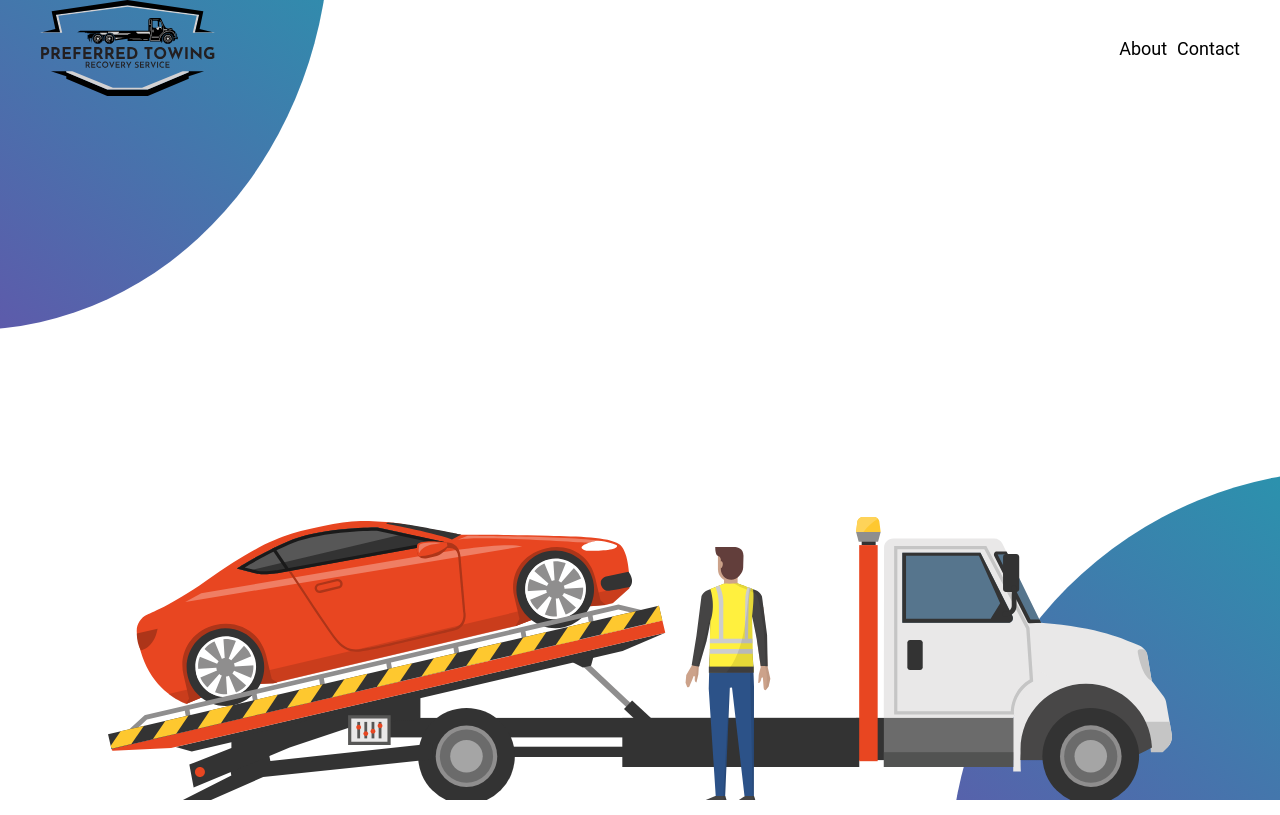
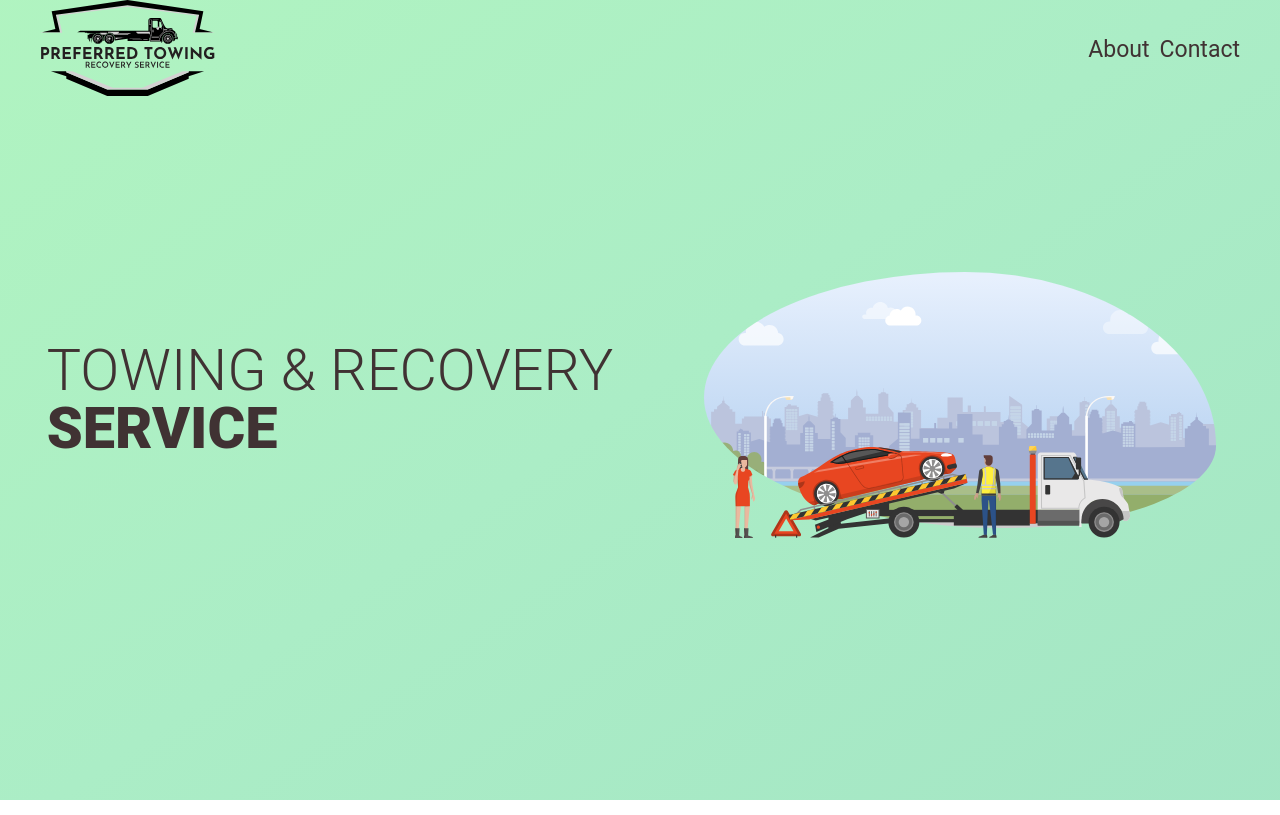
Before and after one commit to mememoomoo/preferred-towing, a plain HTML site: page index.html in a window 1280 px wide. Shown: the top 815 px of the page. Drawn offline with Linux system fonts and the light colour scheme.

Commit message:
Animation work
Completed header image animation. Background blob animation. Inside blob SVG animation of the clouds. Header background animation is being picky.

```diff
--- a/assets/css/style.css
+++ b/assets/css/style.css
@@ -108,35 +108,27 @@
 
 /* Global */
 :root {
-  --black: #000000;
-  --white: #ffffff;
-  --primary-color: blue;
-  --secondary-color: red;
-  --highlight-color: yellow;
+  --black: #403233;
+  --white: #F19A3E;
+  --primary-color: #98D9C2;
+  --secondary-color: #ABEDC6;
+  --highlight-color: #B9FFB7;
+}
 
-  --header-font: "sans-serif";
-  --header-font-size: 34px;
-  --header-font-weight: 800;
-  --header-font-color: var(--black);
-  --header-font-transform: uppercase;
-  --header-font-style: normal;
-
-  --body-font: "Roboto", sans-serif;
-  --body-font-size: 18px;
-  --body-font-weight: 400;
-  --body-font-color: var(--black);
-  --body-font-style: normal;
+body {
+  font-size: 10px
 }
 
 h1,
 h2,
 h3 {
-  font-family: var(--header-font);
-  font-size: var(--header-font-size);
-  font-weight: var(--header-font-weight);
-  color: var(--header-font-color);
-  text-transform: var(--header-font-transform);
-  font-style: var(--header-font-style);
+  font-family: "Roboto", sans-serif;;
+  font-size: 2.4em;
+  font-weight: 800;
+  color: var(--black);
+  text-transform: uppercase;
+  font-style: normal;
+  text-decoration: none;
 }
 
 a,
@@ -144,11 +136,11 @@ a:visited,
 a:focus,
 a:hover,
 body {
-  font-family: var(--body-font);
-  font-size: var(--body-font-size);
-  font-weight: var(--body-font-weight);
-  color: var(--body-font-color);
-  font-style: var(--body-font-style);
+  font-family: "Roboto", sans-serif;
+  font-size: 1.2em;
+  font-weight: 400;
+  color: var(--black);
+  font-style: normal;
   text-decoration: none;
 }
 
@@ -235,7 +227,8 @@ body {
     }
     .logo-wrapper {
       flex: 100%;
-      width: auto
+      display: flex;
+      justify-content: center;
     }
 
     .menu-wrapper {
@@ -261,49 +254,97 @@ body {
 
 /* Header */
   header {
-    width: 100vw;
+    width: 100%;
     height: 100vh;
+    display: flex;
+    justify-content: center;
+    background: linear-gradient(-35deg, var(--primary-color), var(--secondary-color), var(--highlight-color), var(--primary-color));
+    background-size: 400% 400%;
+    animation: header-gradient 15s ease infinite;
   }
 
-  .header-wrapper {
+  .header-content {
     width: 100%;
     height: 100%;
-    position: relative;
-    overflow: hidden
+    display: flex;
+    justify-content: center;
+    align-items: center;
+    flex-wrap: wrap;
   }
 
-  .header-tow-truck-wrapper {
-    --width: 1064px;
-    position: absolute;
-    width: var(--width);
-    height: calc(0.2706766917293233 * var(--width));
-    bottom: 0;
-    left: calc(50% - var(--width)/2);
+  @keyframes header-gradient {
+    0% {
+        background-position: 0% 50%;
+    }
+    50% {
+        background-position: 100% 50%;
+    }
+    100% {
+        background-position: 0% 50%
+    }
 }
 
-  .blob {
-    position: absolute;
-    z-index: -7;
-    transform: translate(-50%, -50%);
-    animation: blob-transform 12s linear infinite;
+  .header-copy-wrapper {
+    order: 1;
+    flex: 50%;
+    width: 100%;
+    height: 100%;
+    display: flex;
+    justify-content: center;
+    align-items: center;
   }
 
-  .blob-1 {
-    --width: 660px;
-    background: linear-gradient(217deg, #18a7ae, #7046aa);
-    width: var(--width);
-    height: var(--width);
-    top: 0;
-    left: 0;
+  .header-copy-wrapper h1 {
+    font-size: 3em;
+    padding-left: 20px
   }
 
-  .blob-2 {
-    --width: 660px;
-    background: linear-gradient(217deg, #18a7ae, #7046aa);
+  .top-header-h1 {
+    font-weight: 300
+  }
+
+  .bottom-header-h1 {
+    font-weight: 900
+  }
+
+  .header-image-wrapper {
+    order: 2;
+    flex: 50%;
+    width: 100%;
+    height: 100%;
+    display: flex;
+    justify-content: center;
+    align-items: center;
+  }
+
+  .blob-background {
+    --width: calc((100vw*.8)/2);
     width: var(--width);
-    height: var(--width);
-    top: 100%;
-    left: 100%;
+    height: calc(var(--width)/2);
+    background-image: url('../images/blob-background.svg');
+    background-position: center;
+    background-repeat: no-repeat;
+    background-size: cover;
+    animation: blob-transform 20s linear infinite;
+    position: relative;
+  }
+
+  @media only screen and (max-width: 550px) {
+    .header-copy-wrapper {
+      flex: 100%;
+      height: 30%;
+      align-items: flex-end
+    }
+
+    .header-image-wrapper {
+      flex: 100%;
+      height: 70%;
+      align-items: flex-start
+    }
+
+    .blob-background {
+      --width: 90vw
+    }
   }
 
   @keyframes blob-transform{
@@ -315,19 +356,46 @@ body {
     70% { border-radius: 50% 50% 34% 66% / 56% 68% 32% 44%; }
     84% { border-radius: 46% 54% 50% 50% / 35% 61% 39% 65%; }
     }
+
+  .tow-truck {
+    --truck-width: calc(var(--width) * 0.665625);
+    position: absolute;
+    bottom: calc(var(--width) * -0.02);
+    left: calc(var(--truck-width) - (var(--width)/2));
+    width: var(--truck-width);
+    height: calc(var(--truck-width) * 0.2706093967404767);
+    background-image: url('../images/action-towing-truck.svg');
+    background-position: center;
+    background-repeat: no-repeat;
+    background-size: cover;
+  }
+
+  .tow-woman {
+    --woman-width: calc(var(--width) * 0.1325);
+    position: absolute;
+    bottom: calc(var(--width) * -0.02);
+    left: calc(var(--width) * 0.0575);
+    width: var(--woman-width);
+    height: calc(var(--woman-width) * 1.216981132075472);
+    background-image: url('../images/tow-woman.svg');
+    background-position: center;
+    background-repeat: no-repeat;
+    background-size: cover
+  }
+
 /* End Header */
 
 /* About */
   #about {
-    width: 100vw;
-    height: 100vh;
+    width: 100%;
+    height: 800px;
   }
 /* End About */
 
 /* Contact */
   #contact {
-    width: 100vw;
-    height: 100vh;
+    width: 100%;
+    height: 800px;
   }
 
 /* End Contact */
--- a/index.html
+++ b/index.html
@@ -38,16 +38,42 @@
         </div>
       </nav>
 
-      <div class="header-wrapper">
-        <div class="blob blob-1"></div>
-        <div class="blob blob-2"></div>
-        <div class="header-tow-truck-wrapper">
-          <img class="header-tow-truck" src="assets/images/action-towing-truck.svg" />
+      <div class="header-content">
+        <div class="header-copy-wrapper">
+          <h1>
+            <p class="top-header-h1">Towing & Recovery</p>
+            <p class="bottom-header-h1">Service</p>
+          </h1>
+
+        </div>
+        <div class="header-image-wrapper">
+          <div class="blob-background">
+            <div class="tow-woman"></div>
+            <div class="tow-truck"></div>
+          </div>
         </div>
       </div>
+
+
+      <!-- <div class="header-content">
+        <div class="blob-background">
+          <div class="blob-wrapper">
+            <div class="blob blob-1"></div>
+            <div class="blob blob-2"></div>
+          </div>
+        </div>
+        <div class="head-content-wrapper">
+          <div class="head-copy">
+            THIS IS THE COPY
+          </div>
+          <div class="head-image-wrapper">
+            <div class="head-image"></div>
+          </div>
+        </div>
+      </div> -->
     </header>
 
-    <section id="about"></section>
+    <!-- <section id="about"></section> -->
 
     <section id="contact"></section>
 
```
Also changed, not shown: assets/images/blob-background.svg (added), assets/images/tow-woman.svg (added). Lines whose indentation alone changed are shown as unchanged.
